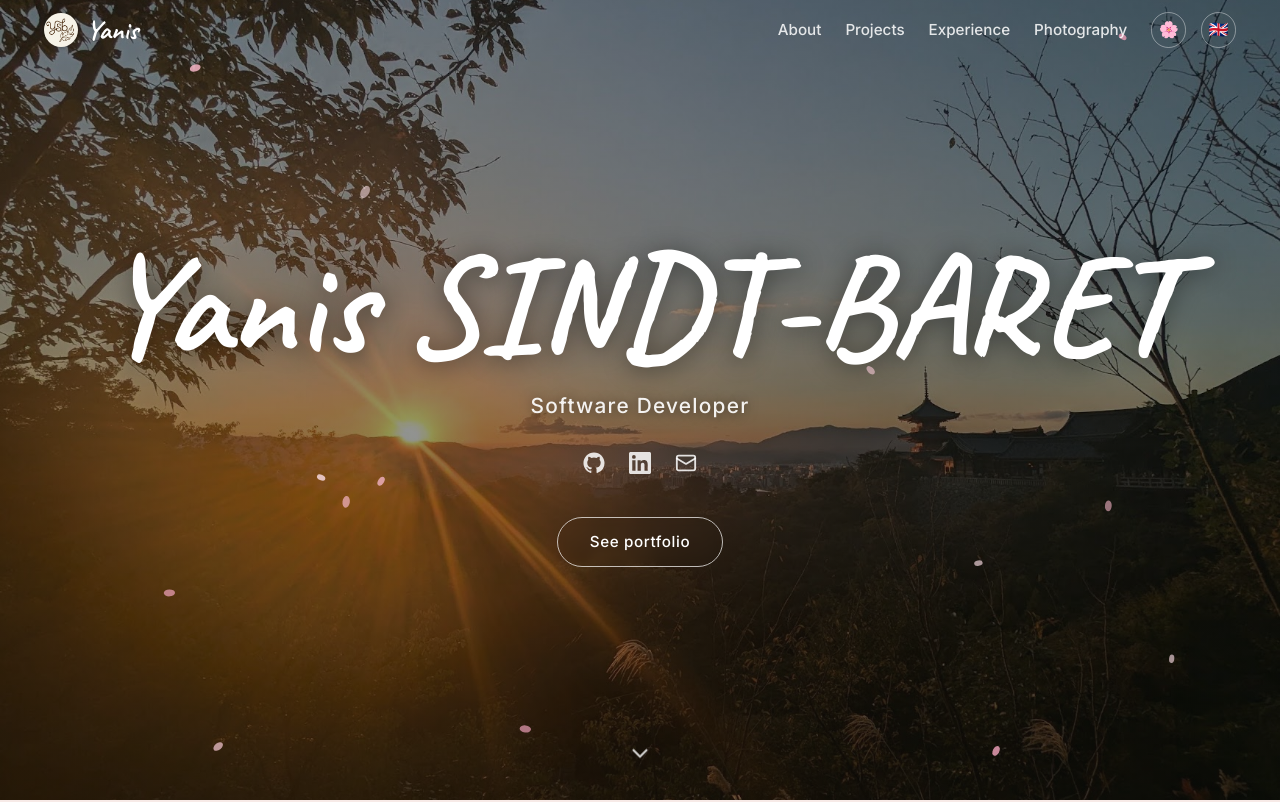
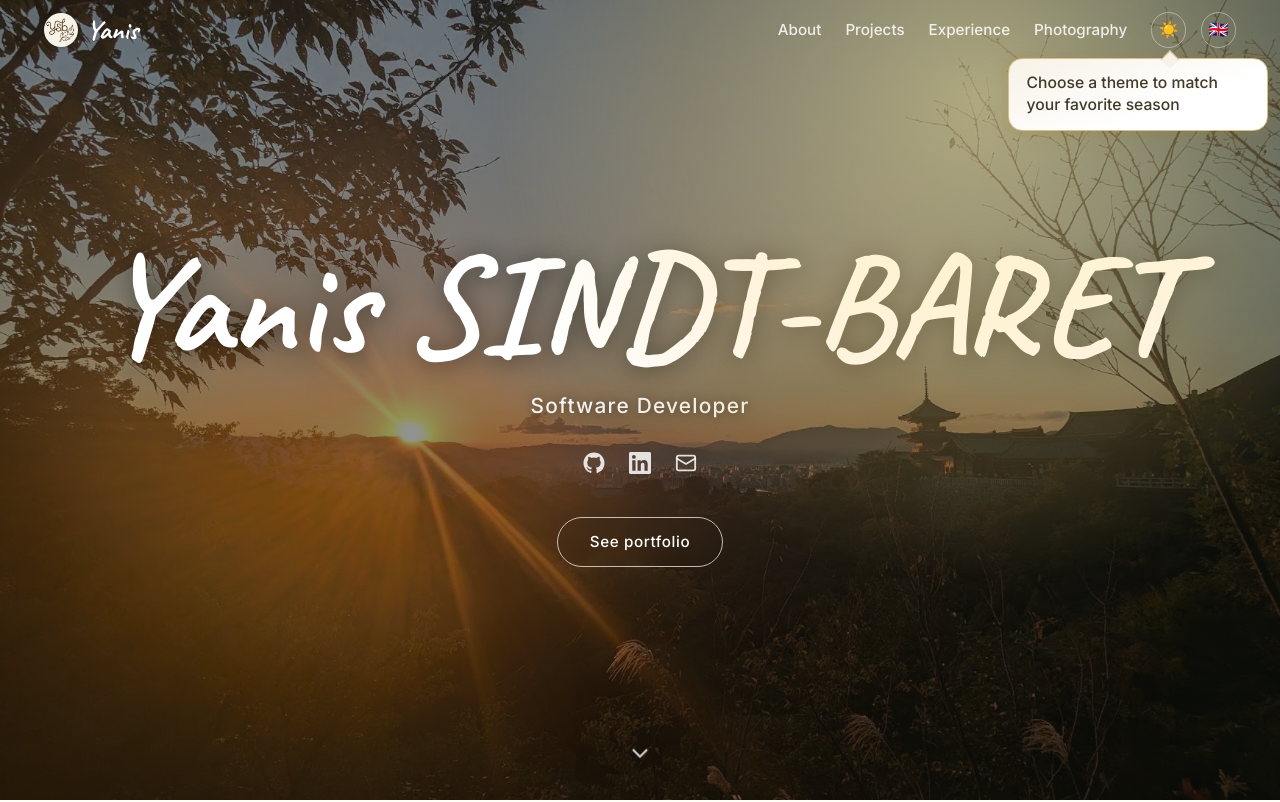
Before and after one commit to f2ire/mon_website, a plain HTML site: page index.html in a window 1280 px wide. Shown: the top 802 px of the page. Drawn offline with nearby package versions, Linux system fonts and the light colour scheme.

Commit message:
[UPDATE] Better indication of themes

```diff
--- a/css/style.css
+++ b/css/style.css
@@ -198,6 +198,57 @@ h1, h2, h3 { font-family: "Fraunces", Georgia, serif; }
 }
 .season-option:hover, .lang-option:hover { background: var(--bg-alt); }
 .season-option.active, .lang-option.active { color: var(--accent); font-weight: 600; }
+
+/* first-visit nudge pointing at the season toggle */
+.season-hint {
+  position: fixed;
+  z-index: 60;
+  max-width: min(260px, 82vw);
+  padding: 0.85rem 1.1rem;
+  background: linear-gradient(
+    160deg,
+    color-mix(in srgb, var(--accent) 10%, var(--card)),
+    var(--card) 65%
+  );
+  border: 1px solid color-mix(in srgb, var(--accent) 35%, var(--border));
+  border-radius: 0.9rem;
+  box-shadow: var(--shadow), 0 0 0 4px color-mix(in srgb, var(--accent) 12%, transparent);
+  font-size: 0.98rem;
+  font-weight: 500;
+  line-height: 1.4;
+  color: var(--text);
+  opacity: 0;
+  transform: translateY(-6px) scale(0.96);
+  transform-origin: top center;
+  transition: opacity 0.35s ease, transform 0.35s cubic-bezier(0.34, 1.56, 0.64, 1);
+  pointer-events: none;
+}
+.season-hint.visible {
+  opacity: 1;
+  transform: translateY(0) scale(1);
+  animation: season-hint-glow 2.4s ease-in-out 0.4s infinite;
+}
+.season-hint::before {
+  content: "";
+  position: absolute;
+  top: -6px;
+  left: var(--arrow-x, 50%);
+  width: 12px;
+  height: 12px;
+  background: color-mix(in srgb, var(--accent) 10%, var(--card));
+  border-left: 1px solid color-mix(in srgb, var(--accent) 35%, var(--border));
+  border-top: 1px solid color-mix(in srgb, var(--accent) 35%, var(--border));
+  transform: translateX(-50%) rotate(45deg);
+}
+
+@keyframes season-hint-glow {
+  0%, 100% { box-shadow: var(--shadow), 0 0 0 4px color-mix(in srgb, var(--accent) 12%, transparent); }
+  50% { box-shadow: var(--shadow), 0 0 0 7px color-mix(in srgb, var(--accent) 4%, transparent); }
+}
+
+@media (prefers-reduced-motion: reduce) {
+  .season-hint.visible { animation: none; }
+}
 
 /* one season icon at a time */
 .theme-toggle .season-icon { display: none; font-size: 1rem; line-height: 1; }
--- a/js/i18n.js
+++ b/js/i18n.js
@@ -2,6 +2,12 @@
 // key -> { en, fr }. Elements pick up translations via data-i18n (textContent)
 // or data-i18n-html (innerHTML, for strings containing inline tags).
 const translations = {
+  // First-visit hint
+  "hint.season": {
+    en: "Choose a theme to match your favorite season",
+    fr: "Choisissez un thème selon votre saison préférée",
+  },
+
   // Nav
   "nav.about": { en: "About", fr: "À propos" },
   "nav.projects": { en: "Projects", fr: "Projets" },
--- a/js/main.js
+++ b/js/main.js
@@ -46,7 +46,7 @@ function saveSeason(season) {
 
 function initSeason() {
   const saved = localStorage.getItem("season");
-  setSeason(SEASONS.includes(saved) ? saved : "spring");
+  setSeason(SEASONS.includes(saved) ? saved : "summer");
 }
 
 function openSeasonMenu() {
@@ -84,6 +84,49 @@ document.addEventListener("click", (e) => {
     closeSeasonMenu();
   }
 });
+
+// ============ First-visit season hint ============
+// a small nudge so people realise the sun/leaf button switches the season theme
+function showSeasonHint() {
+  if (localStorage.getItem("season") || localStorage.getItem("seasonHintSeen")) return;
+
+  const hint = document.createElement("div");
+  hint.className = "season-hint";
+  hint.setAttribute("role", "status");
+  hint.dataset.i18n = "hint.season";
+  const lang = root.dataset.lang || "en";
+  hint.textContent = translations["hint.season"]?.[lang] ?? "Choose a theme to match your favorite season";
+  document.body.appendChild(hint);
+
+  function place() {
+    const r = toggle.getBoundingClientRect();
+    const pad = 12;
+    const w = hint.offsetWidth;
+    const cx = r.left + r.width / 2;
+    const left = Math.max(pad, Math.min(cx - w / 2, window.innerWidth - w - pad));
+    hint.style.top = `${r.bottom + 10}px`;
+    hint.style.left = `${left}px`;
+    hint.style.setProperty("--arrow-x", `${cx - left}px`);
+  }
+  place();
+  requestAnimationFrame(() => hint.classList.add("visible"));
+
+  let autoHide = 0;
+  function dismiss() {
+    localStorage.setItem("seasonHintSeen", "1");
+    clearTimeout(autoHide);
+    window.removeEventListener("resize", place);
+    toggle.removeEventListener("mouseenter", dismiss);
+    toggle.removeEventListener("click", dismiss);
+    hint.classList.remove("visible");
+    hint.addEventListener("transitionend", () => hint.remove(), { once: true });
+  }
+  autoHide = setTimeout(dismiss, 8000);
+  window.addEventListener("resize", place);
+  toggle.addEventListener("mouseenter", dismiss);
+  toggle.addEventListener("click", dismiss);
+}
+showSeasonHint();
 
 // ============ Mobile hamburger menu ============
 const burger = document.getElementById("nav-burger");
```
